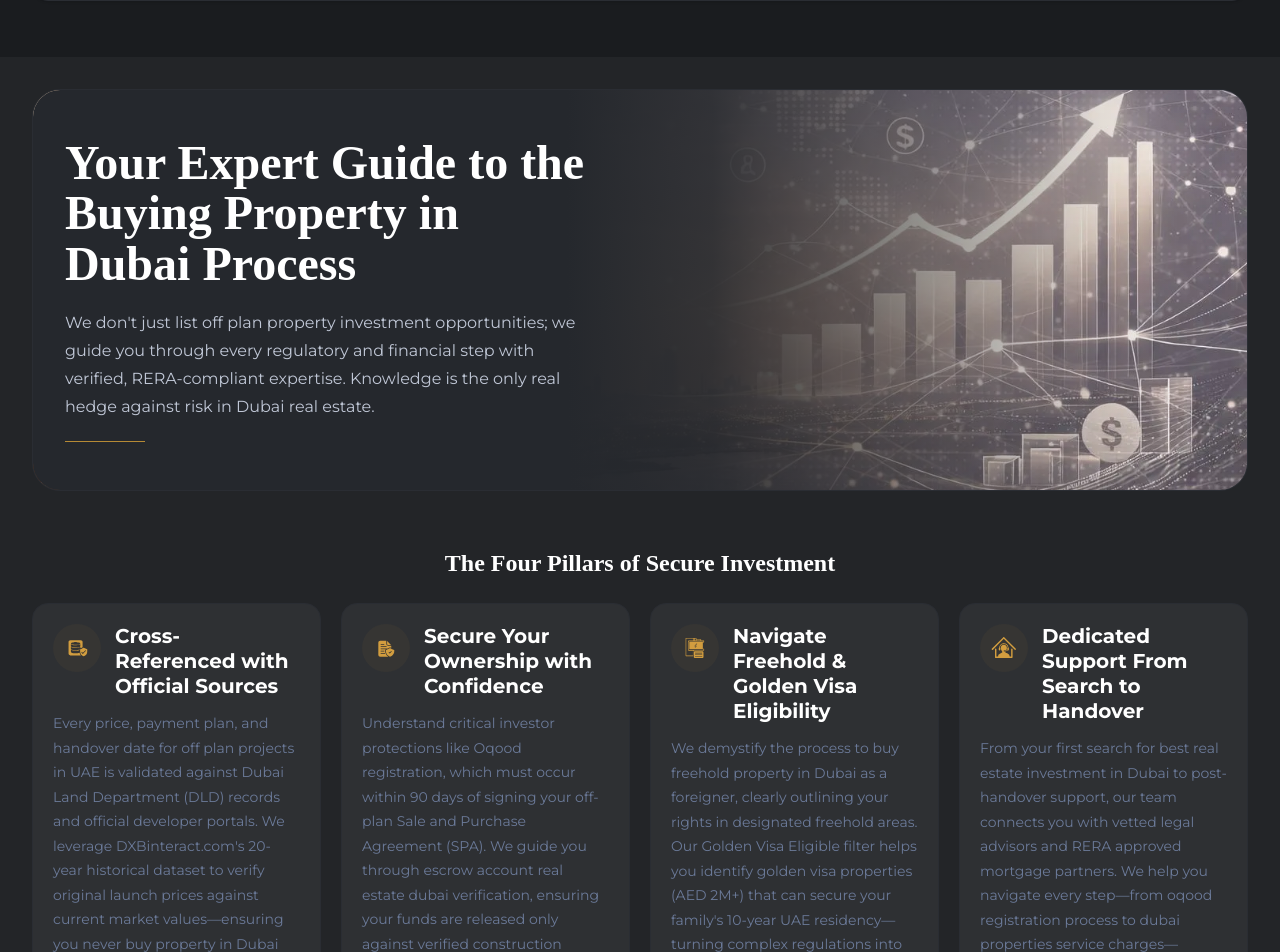
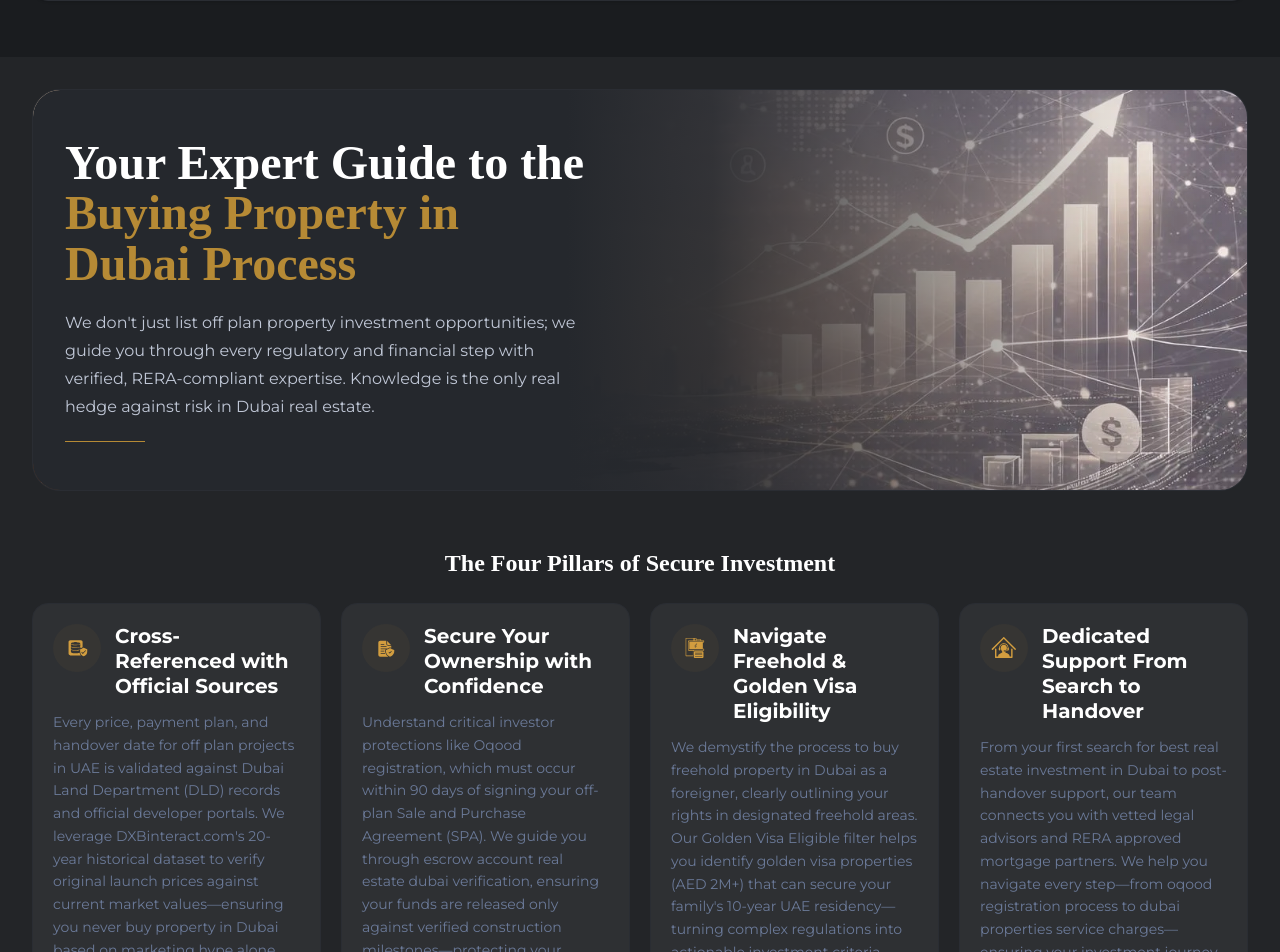
Before and after one commit to Engine-Finders/Property-Intel-uae-main, a Next.js app: page / in a window 1280 px wide. Shown: the part 9200-10152 px from the top of the page. Built offline with nearby package versions, Linux system fonts and the light colour scheme.

Commit message:
home and accord fix

```diff
--- a/src/app/components/home/TrustAuthHome.js
+++ b/src/app/components/home/TrustAuthHome.js
@@ -8,6 +8,16 @@ import SectionImageHeader from "../home-page-common/SectionImageHeader";
 const GOLD = "#B68A35";
 const GOLD_BG = "rgba(182,138,53,0.06)";
 const GOLD_BORDER = "rgba(182,138,53,0.18)";
+
+const TRUST_AUTH_H2_PRIMARY = "Your Expert Guide to the ";
+const TRUST_AUTH_H2_ACCENT = "Buying Property in Dubai Process";
+
+const trustAuthHeading = (
+  <>
+    {TRUST_AUTH_H2_PRIMARY}
+    <span style={{ color: GOLD }}>{TRUST_AUTH_H2_ACCENT}</span>
+  </>
+);
 
 const iconMap = {
   database: "/home/Cross%20Referenced%20Official%20Sources.svg",
@@ -39,13 +49,29 @@ const TrustAuthoritySection = ({ data }) => {
     <section style={{ background: t.bg }} className="py-4 sm:py-6 lg:py-8 px-4 sm:px-6 lg:px-8">
       <div className="max-w-7xl mx-auto">
 
-        {/* ── Header ── */}
+        {/* ── Header (mobile: no card, centered) ── */}
+        <div className="mb-6 text-center lg:hidden">
+          <h2
+            className="mx-auto max-w-2xl text-2xl font-bold leading-tight sm:text-3xl"
+            style={{ color: t.text }}
+          >
+            {trustAuthHeading}
+          </h2>
+          <p
+            className="mx-auto mt-4 max-w-2xl text-sm leading-[20px] md:leading-7"
+            style={{ color: t.textSecondary }}
+          >
+            {data.h3}
+          </p>
+        </div>
+
+        {/* ── Header (desktop: card + image) ── */}
         <SectionImageHeader
-          title={data.h2}
+          title={trustAuthHeading}
           subtitle={data.h3}
           t={t}
           imageSrc="/developer/finance-section.webp"
-          className="mb-10 lg:mb-14 rounded-[28px] border"
+          className="mb-10 hidden rounded-[28px] border lg:mb-14 lg:block"
           contentClassName="max-w-3xl"
         />
 
@@ -82,7 +108,7 @@ const TrustAuthoritySection = ({ data }) => {
                     </h4>
                   </div>
 
-                  <p className="mt-3 text-[13px] sm:text-sm mb-4" style={{ color: t.textMuted, lineHeight: 1.75 }}>
+                  <p className="mt-3 text-[13px] leading-[20px] md:leading-relaxed sm:text-sm mb-4" style={{ color: t.textMuted}}>
                     {pillar.content}
                   </p>
 
```
